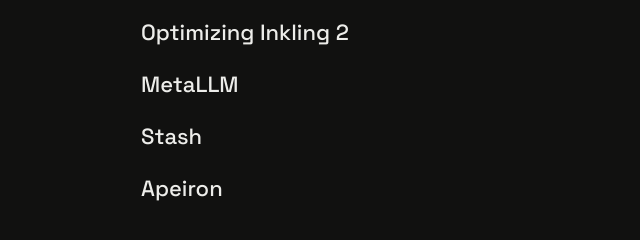
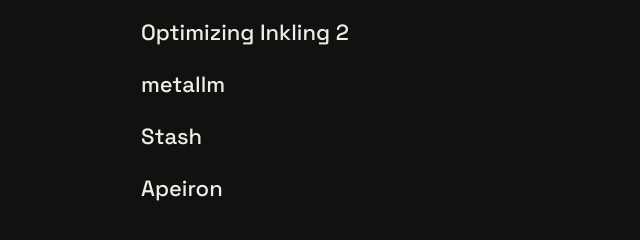
Before and after one commit to hectoragofi/portfolio, a plain HTML site: page index.html in a window 1280 px wide. Shown: the part 361-601 px from the top of the page, 219-859 px from the left. Drawn offline with Linux system fonts and the light colour scheme.

Commit message:
metallm lowercase

```diff
--- a/index.html
+++ b/index.html
@@ -34,7 +34,7 @@ a:focus-visible{outline:2px solid #EDEDEA;outline-offset:3px;border-radius:4px}
         <span class="row-title" style="font-family: 'Space Grotesk', sans-serif; font-weight: 500; font-size: 22px;">Optimizing Inkling 2</span>
       </a>
       <div style="display: flex; flex-direction: column; gap: 4px; padding: 12px 0; color: inherit; text-decoration: none;">
-        <span class="row-title" style="font-family: 'Space Grotesk', sans-serif; font-weight: 500; font-size: 22px;">MetaLLM</span>
+        <span class="row-title" style="font-family: 'Space Grotesk', sans-serif; font-weight: 500; font-size: 22px;">metallm</span>
       </div>
       <a class="row" href="https://stash.hectoragofi.workers.dev" target="_blank" rel="noopener" style="display: flex; flex-direction: column; gap: 4px; padding: 12px 0; color: inherit; text-decoration: none;">
         <span class="row-title" style="font-family: 'Space Grotesk', sans-serif; font-weight: 500; font-size: 22px;">Stash</span>
```
